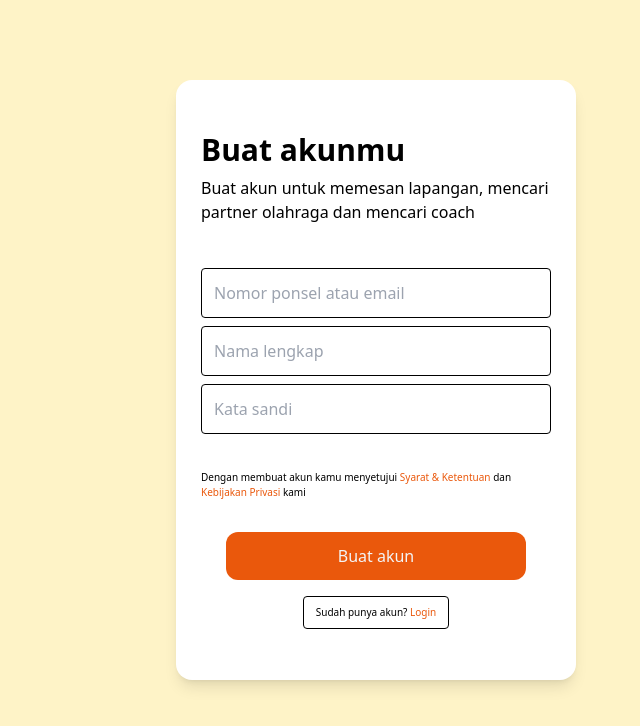
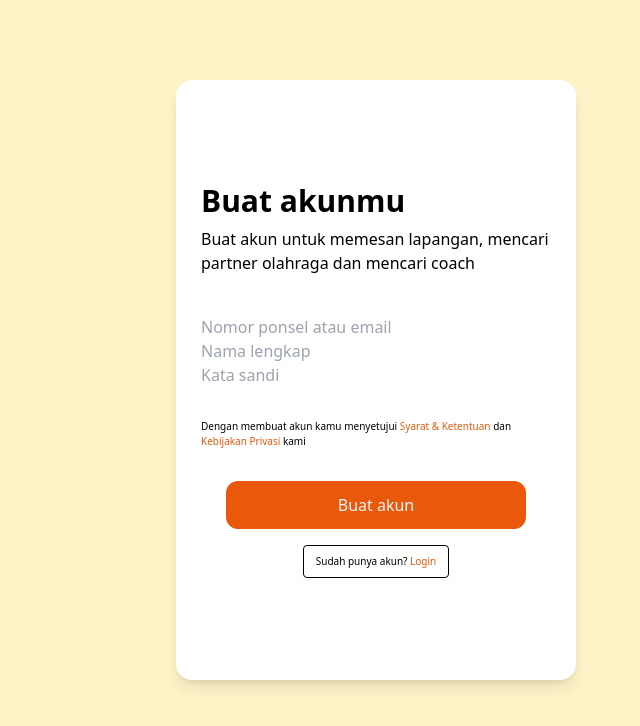
Before and after one commit to romves/sportix-app-cra-tailwind, a React (Create React App) app: page /signup in a window 1280 px wide. Shown: the top 726 px of the page, without its empty margins (640-1280 px from the left). Built offline with nearby package versions, Linux system fonts and the light colour scheme.

Commit message:
modified:   src/index.css 	new file:   src/layouts/Main.jsx

```diff
--- a/src/index.css
+++ b/src/index.css
@@ -32,9 +32,4 @@
     p, .text-tiny{
       @apply text-[10px]
     }
-
-    .input-area{
-      @apply p-3 my-1 rounded border border-black text-black
-    }
-
   }
--- /dev/null
+++ b/src/layouts/Main.jsx
@@ -0,0 +1,12 @@
+import React from 'react'
+import Navbar from '../layouts/Navbar'
+
+const Main = () => {
+  return (
+    <>
+        <Navbar></Navbar>
+    </>
+  )
+}
+
+export default Main
```
